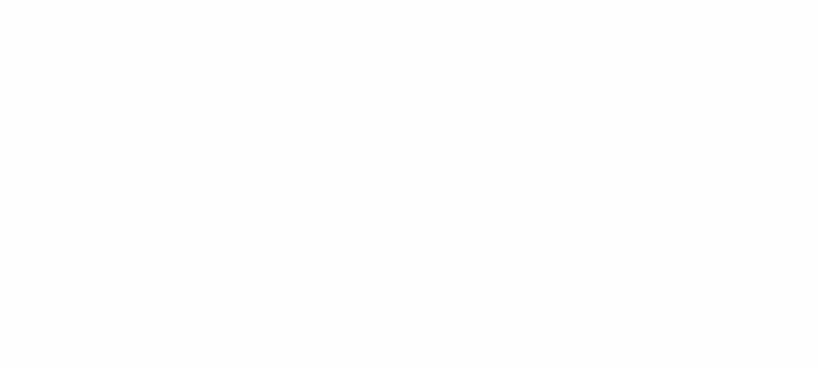
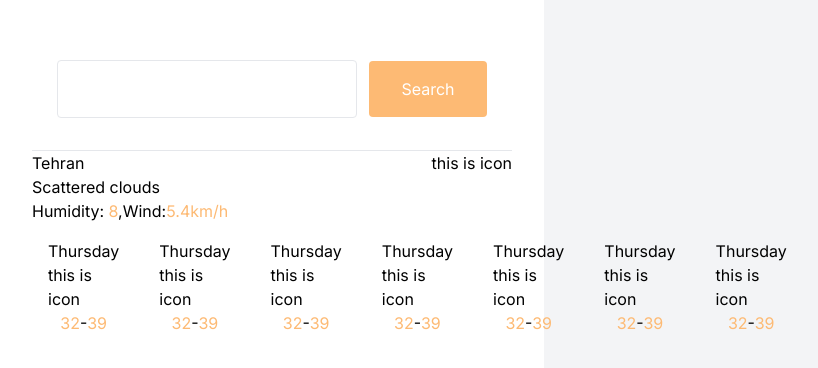
Before and after one commit to htimnak/weather-Project, a Next.js app: page / in a window 1280 px wide. Shown: the part 148-516 px from the top of the page, without its empty margins (368-1186 px from the left). Built offline with nearby package versions, Linux system fonts and the light colour scheme.

Commit message:
add style and tag of Weather ,SearchForm . ForecastList & ForecastItem

```diff
--- a/src/components/weather/ForecastItem.tsx
+++ b/src/components/weather/ForecastItem.tsx
@@ -1,6 +1,10 @@
 function ForecastItem() {
     return (
-        <div></div>
+        <div className={"mt-4 ml-4 flex flex-col items-center"}>
+            <h2>Thursday</h2>
+            <p>this is icon</p>
+            <p><span className={"text-orange-300"}>32</span>-<span className={"text-orange-300"}>39</span></p>
+        </div>
     );
 }
 
--- a/src/components/weather/ForecastList.tsx
+++ b/src/components/weather/ForecastList.tsx
@@ -2,8 +2,16 @@
 
 function ForecastList() {
     return (
-        <div>
+        <div className={"w-full flex flex-row gap-6"}>
             <ForecastItem/>
+            <ForecastItem/>
+            <ForecastItem/>
+            <ForecastItem/>
+            <ForecastItem/>
+            <ForecastItem/>
+            <ForecastItem/>
+
+
         </div>
     );
 }
--- a/src/components/weather/SearchForm.tsx
+++ b/src/components/weather/SearchForm.tsx
@@ -2,7 +2,12 @@
 
 function SearchForm(props) {
     return (
-        <div></div>
+       <div className={" w-full flex justify-center mb-8 mt-28"}>
+           <form>
+               <input className={" border px-8 py-4 rounded mr-3 "} type={"text"} />
+               <input className={"bg-orange-300 px-8 py-4 rounded text-white "} type={"submit"} value={"Search"}/>
+           </form>
+       </div>
     );
 }
 
--- a/src/components/weather/Weather.tsx
+++ b/src/components/weather/Weather.tsx
@@ -4,8 +4,9 @@
 
 function Weather() {
     return (
-        <div>
+        <div className={"w-1/2 h-[500px] bg-white rounded-xl px-8   "}>
             <SearchForm/>
+            <hr/>
             <WeatherInfo/>
             <ForecastList/>
         </div>
--- a/src/components/weather/WeatherInfo.tsx
+++ b/src/components/weather/WeatherInfo.tsx
@@ -1,8 +1,15 @@
-import React from 'react';
-
-function WeatherInfo(props) {
+function WeatherInfo() {
     return (
-        <div></div>
+        <div className={"flex flex-row justify-between"}>
+            <div>
+                <h1>Tehran</h1>
+                <p>Scattered clouds</p>
+                <p>Humidity: <span className={"text-orange-300"}>8</span>,Wind:<span className={"text-orange-300"}>5.4km/h</span></p>
+            </div>
+            <div>
+                <p>this is icon</p>
+            </div>
+        </div>
     );
 }
 
--- a/src/styles/globals.css
+++ b/src/styles/globals.css
@@ -17,7 +17,7 @@
 }
 
 body {
- background-color: #fefefe;
+ background-color: #f3f4f6;
 }
 
 @layer utilities {
--- a/tailwind.config.ts
+++ b/tailwind.config.ts
@@ -9,7 +9,7 @@
   theme: {
     extend: {
       color:{
-        'primary':'#ec8e45'
+        'primary':'#ec8e45',
       }
     },
   },
```
